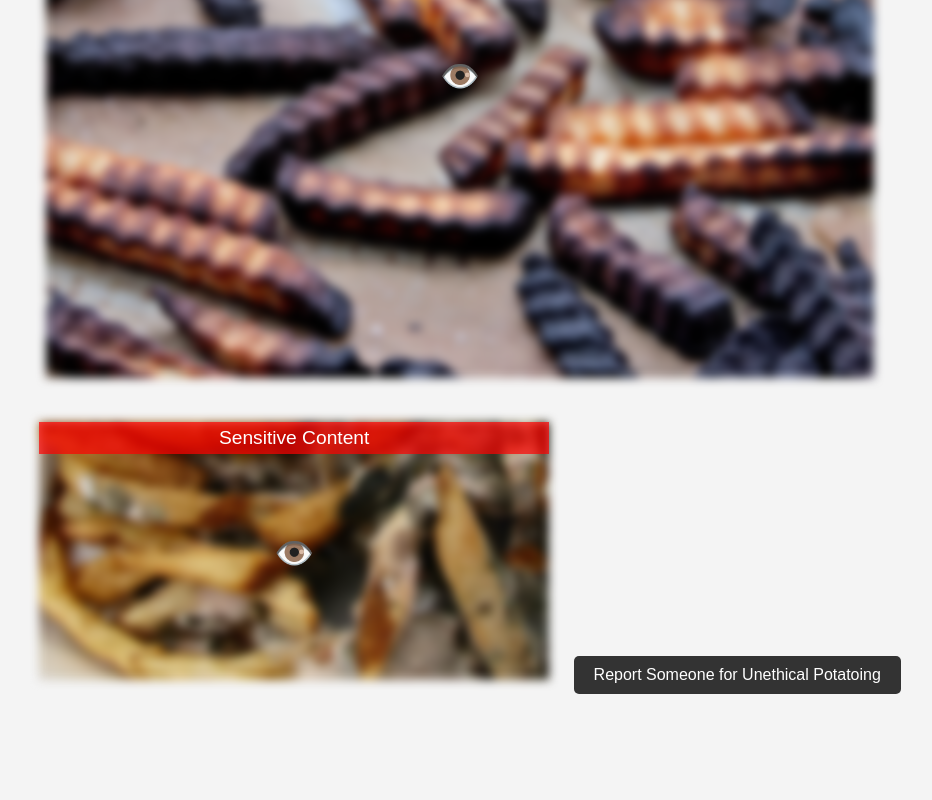
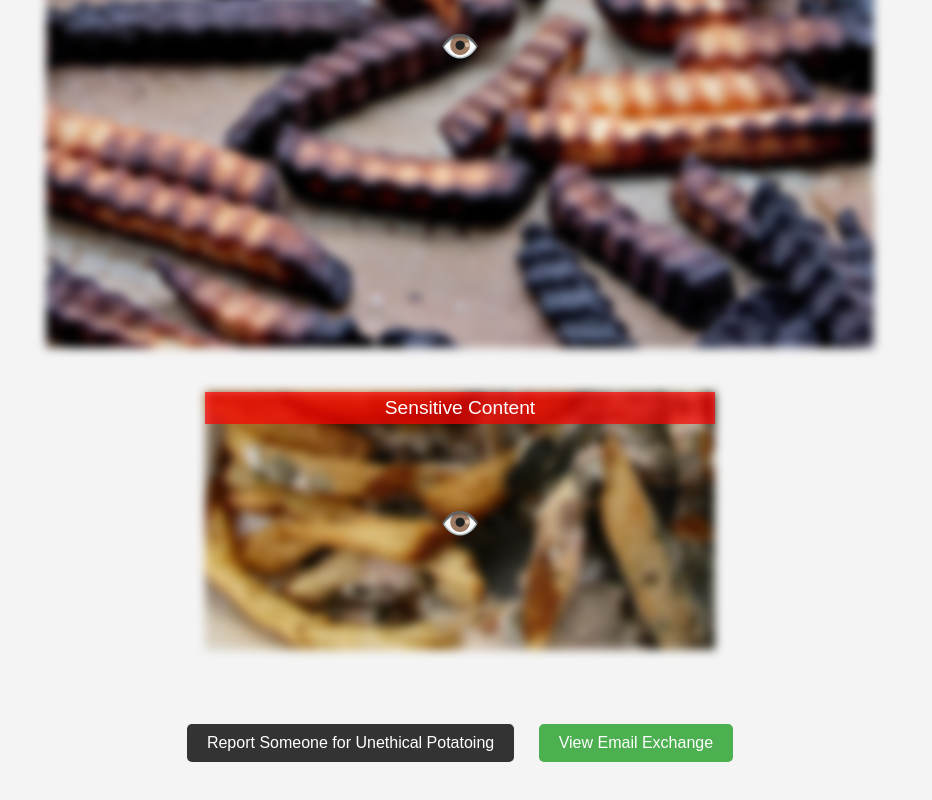
Before and after one commit to potatoman123YUM/potatoman123YUM.github.io, a plain HTML site: page index.html in a window 1280 px wide. Shown: the part 854-1654 px from the top of the page, without its empty margins (180-1112 px from the left). Before the commit the page ends 1578 px from the top, so only its background shows below. Drawn offline with nearby package versions, Linux system fonts and the light colour scheme.

Commit message:
Update index.html

```diff
--- a/index.html
+++ b/index.html
@@ -1,5 +1,6 @@
 <!DOCTYPE html>
 <html lang="en">
+<!-- [Previous head content remains the same] -->
 <head>
   <meta charset="UTF-8">
   <meta name="viewport" content="width=device-width, initial-scale=1.0">
@@ -7,6 +8,7 @@
   <script src="https://cdnjs.cloudflare.com/ajax/libs/react/18.2.0/umd/react.production.min.js"></script>
   <script src="https://cdnjs.cloudflare.com/ajax/libs/react-dom/18.2.0/umd/react-dom.production.min.js"></script>
   <style>
+    /* [Previous styles remain the same] */
     body {
       font-family: Arial, sans-serif;
       background-color: #f4f4f4;
@@ -66,7 +68,7 @@
     .request-btn {
       display: inline-block;
       padding: 10px 20px;
-      margin-top: 30px;
+      margin: 30px 10px;
       background-color: #333;
       color: #fff;
       font-size: 1rem;
@@ -76,12 +78,13 @@
     .request-btn:hover {
       background-color: #555;
     }
-
-    /* Email Popup Styles */
+    .button-container {
+      margin-top: 20px;
+    }
     .popup-btn {
       display: inline-block;
       padding: 10px 20px;
-      margin: 20px;
+      margin: 30px 10px;
       background-color: #4CAF50;
       color: #fff;
       font-size: 1rem;
@@ -156,8 +159,6 @@
   <div class="content">
     <img src="logo.png" alt="Logo" class="logo">
 
-    <button class="popup-btn" onclick="toggleEmailPopup()">View Email Exchange</button>
-
     <div class="mission">
       <p>Our mission: We want to protect potatoes and ensure ethical practices in their preparation!</p>
       <p>Over-mashing potatoes is harmful! It destroys the texture and integrity of the potato, and it's just wrong. Plus, big chunks of mashed potatoes are disgusting. We are also fighting to put an end to horrible French fry recipes that make them tasteless and ugly, and we're taking action to stop these bad practices. Together, we'll make potatoes great again!</p>
@@ -175,10 +176,13 @@
       <div class="eyeball-icon">👁️</div>
     </div>
 
-    <a href="https://us.makeforms.co/xci2eda/" class="request-btn">Report Someone for Unethical Potatoing</a>
+    <div class="button-container">
+      <a href="https://us.makeforms.co/xci2eda/" class="request-btn">Report Someone for Unethical Potatoing</a>
+      <button class="popup-btn" onclick="toggleEmailPopup()">View Email Exchange</button>
+    </div>
   </div>
 
-  <!-- Email Popup -->
+  <!-- [Email Popup content remains the same] -->
   <div class="popup-overlay" id="emailPopup">
     <div class="popup-content">
       <button class="close-btn" onclick="toggleEmailPopup()">×</button>
```
